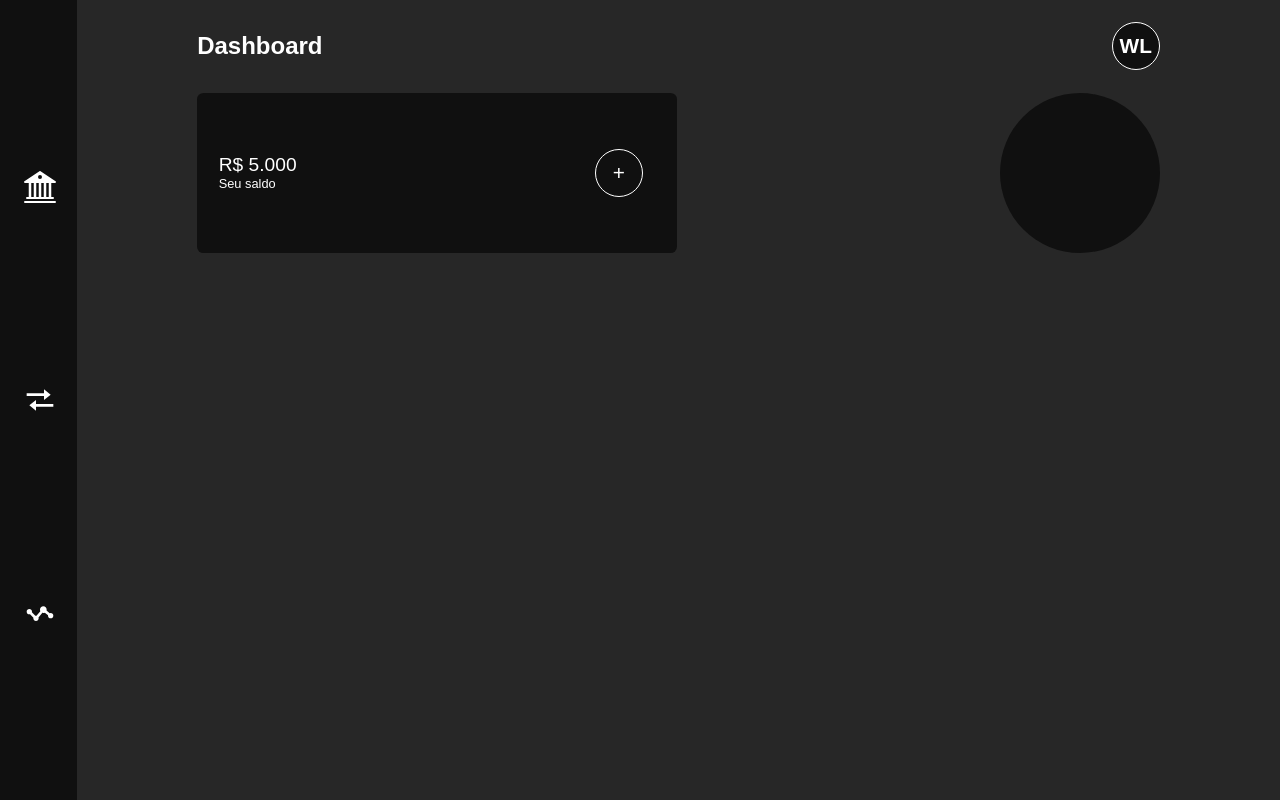
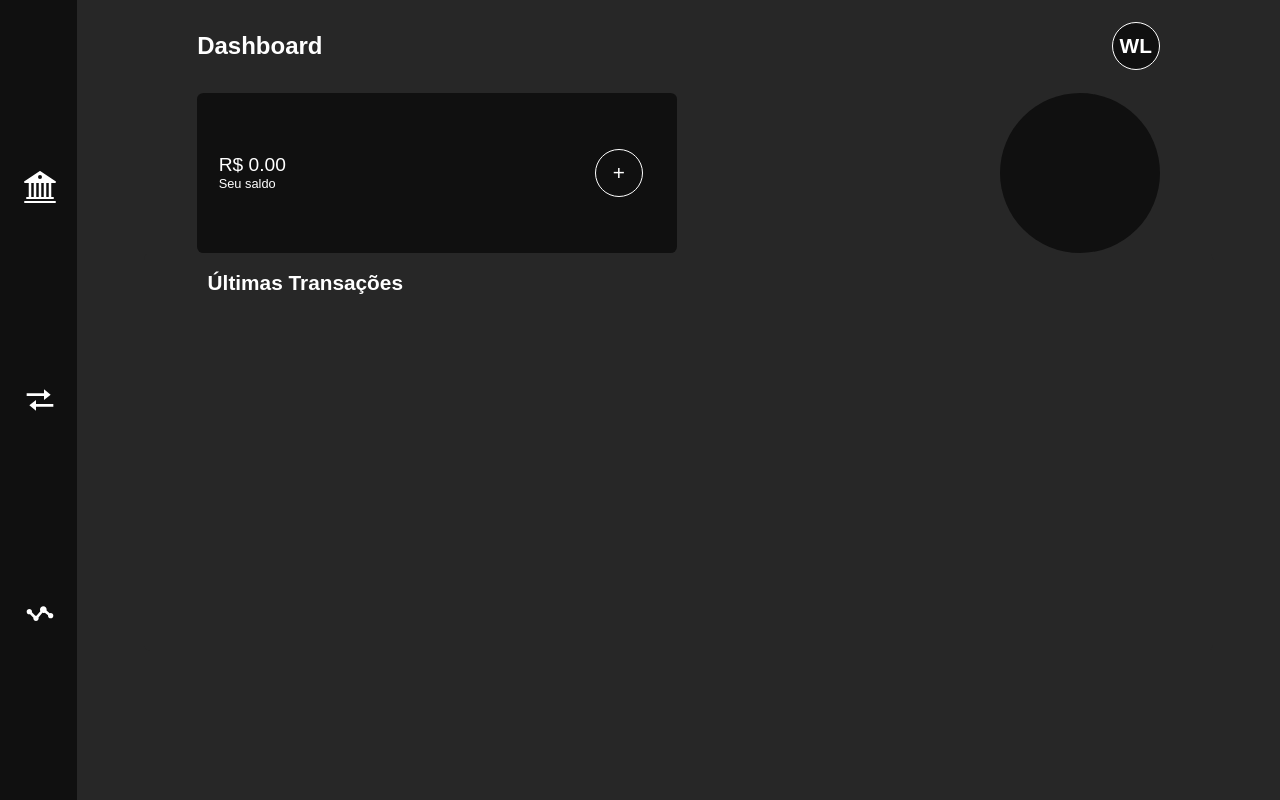
Before and after one commit to renovatt/tree-app, a React (Create React App) app: page / in a window 1280 px wide. Built offline with nearby package versions, Linux system fonts and the light colour scheme.

Commit message:
feat: dastables created and itemlist, app logic

```diff
--- a/src/App.jsx
+++ b/src/App.jsx
@@ -8,6 +8,37 @@ import { Stats } from './components/Stats';
 
 
 function App() {
+  const dataBase = localStorage.getItem("transactions")
+  const [transactionsList, setTransactionsList] = React.useState(
+    dataBase ? JSON.parse(dataBase) : []
+  )
+
+  const [earn, setEarn] = React.useState(0)
+  const [spent, setSpent] = React.useState(0)
+  const [wallet, setWallet] = React.useState(0)
+
+  React.useEffect(() => {
+    const amountEarn = transactionsList
+      .filter(item => item.type === 'earn')
+      .map(transactions => Number(transactions.amount))
+    const amountSpent = transactionsList
+      .filter(item => item.type === 'spent')
+      .map(transactions => Number(transactions.amount))
+
+    const earnSum = amountEarn.reduce((acc, cur) => acc + cur, 0).toFixed(2)
+    const spentSum = amountSpent.reduce((acc, cur) => acc + cur, 0).toFixed(2)
+    const total = Math.abs(earnSum - spentSum).toFixed(2)
+
+    setEarn(earnSum)
+    setSpent(spentSum)
+    setWallet(`${Number(earnSum) < Number(spentSum) ? "-" : ''} R$ ${total} `)
+  }, [transactionsList])
+
+  const handleAddition = (transaction) => {
+    const updatedTransactionsList = [...transactionsList, transaction]
+    setTransactionsList(updatedTransactionsList)
+    localStorage.setItem("transactions", JSON.stringify(updatedTransactionsList))
+  }
   return (
     <>
       <GlobalStyled />
@@ -17,8 +48,13 @@ function App() {
           <main className='AppBody'>
             <Routes>
               <Route path='/' element={
-                <Dashboard />
-              } />
+                <Dashboard
+                  earn={earn}
+                  spent={spent}
+                  wallet={wallet}
+                  handleAddition={handleAddition}
+                  transactionsList={transactionsList}
+                />} />
               <Route path='/transactions' element={<Transactions />} />
               <Route path='/stats' element={<Stats />} />
             </Routes>
--- a/src/components/Dashboard/index.jsx
+++ b/src/components/Dashboard/index.jsx
@@ -1,8 +1,11 @@
 import React from 'react'
 import { PreviewCashCard } from '../PreviewCashCard'
+import { DashTable } from '../Tables/DashTable'
 import * as S from './style'
 
-export const Dashboard = () => {
+export const Dashboard = ({
+  earn, spent, wallet, handleAddition, transactionsList
+}) => {
   return (
     <S.Container>
       <S.Header>
@@ -11,11 +14,12 @@ export const Dashboard = () => {
       </S.Header>
       <S.Content>
         <S.PreviewCash>
-          <PreviewCashCard text={"Seu saldo"} value={'5.000'}/>
+          <PreviewCashCard text={"Seu saldo"} value={wallet} />
           <S.Add>+</S.Add>
         </S.PreviewCash>
         <S.PreviewGraph></S.PreviewGraph>
       </S.Content>
+      <DashTable transactionsList={transactionsList} />
     </S.Container>
   )
 }
--- a/src/components/PreviewCashCard/index.jsx
+++ b/src/components/PreviewCashCard/index.jsx
@@ -7,7 +7,7 @@ export const PreviewCashCard = ({ value, text, svg }) => {
             <S.Card>
                 {svg}
                 <S.Content>
-                    <S.Value>R$ {value}</S.Value>
+                    <S.Value>{value}</S.Value>
                     <S.Text>{text}</S.Text>
                 </S.Content>
             </S.Card>
--- /dev/null
+++ b/src/components/Tables/DashTable/index.jsx
@@ -0,0 +1,30 @@
+import React from 'react'
+import { ItemListTables } from '../ItemListTables'
+import { TfiStatsUp } from 'react-icons/tfi'
+import { TfiStatsDown } from 'react-icons/tfi'
+import * as S from './style'
+
+export const DashTable = ({ transactionsList }) => {
+    return (
+        <S.Container>
+            <S.Header>
+                <S.Desc>Últimas Transações</S.Desc>
+            </S.Header>
+
+            <S.Table>
+                {transactionsList && transactionsList.map((list, index) => (
+                    <ItemListTables
+                        key={index}
+                        resume={list.resume}
+                        amount={list.amount}
+                        date={list.date}
+                        color={list.type === 'earn' ? "#22c55e" : "#ef4444"}
+                        svg={list.type === 'earn' ?
+                            <TfiStatsUp /> : <TfiStatsDown />
+                        }
+                    />
+                ))}
+            </S.Table>
+        </S.Container>
+    )
+}
--- /dev/null
+++ b/src/components/Tables/DashTable/style.jsx
@@ -0,0 +1,52 @@
+import styled from "styled-components";
+
+export const Container = styled.div`
+    display: flex;
+    justify-content: flex-start;
+    flex-direction: column;
+    align-items: center;
+    height: 24.9rem;
+    width: 88.9%;
+    border-radius: .4rem;
+    background-color: #272727;
+`
+
+export const Header = styled.div`
+    display: flex;
+    align-items: center;
+    justify-content: start;
+    height: 3rem;
+    width: 100%;
+    border-radius: .4rem;
+    margin: .4rem;
+    padding: 0 3rem;
+`
+
+export const Desc = styled.h3`
+    text-align: center;
+    color: #fff;
+    font-size: 1.3rem;
+    padding: 1rem;
+`
+
+export const Table = styled.div`
+    display: flex;
+    justify-content: flex-start;
+    align-items: center;
+    flex-direction: column-reverse;
+    overflow-y: scroll;
+    overflow-x: hidden;
+    width: 95%;
+
+    ::-webkit-scrollbar{
+        width: 6px;
+    }
+    ::-webkit-scrollbar-track{
+        background-color: #27272a;
+        border-radius: .4rem;
+    }
+    ::-webkit-scrollbar-thumb{
+        background: #101010;
+        border-radius: .4rem;
+    }
+`
--- /dev/null
+++ b/src/components/Tables/ItemListTables/index.jsx
@@ -0,0 +1,17 @@
+import React from 'react'
+import * as S from './style'
+
+export const ItemListTables = ({ resume, amount, date, svg, color }) => {
+    return (
+        <S.Container>
+            <S.ContentLeft>
+                <S.Icon color={color}>{svg}</S.Icon>
+                <S.Item>{resume}</S.Item>
+            </S.ContentLeft>
+            <S.ContentRight>
+                <S.Date>{date}</S.Date>
+                <S.Amount color={color}>R$ {amount}</S.Amount>
+            </S.ContentRight>
+        </S.Container>
+    )
+}
--- /dev/null
+++ b/src/components/Tables/ItemListTables/style.jsx
@@ -0,0 +1,70 @@
+import styled from "styled-components"
+
+export const Container = styled.div`
+width: 95%;
+height: 4rem;
+border-radius: .4rem;
+margin: .1rem;
+
+display: flex;
+align-items: center;
+justify-content: space-between;
+background: #101010;
+`
+
+export const ContentLeft = styled.div`
+    display: flex;
+    align-items: center;
+    justify-content: center;
+    height: 4rem;
+    width: 8rem;
+    padding-left: .8rem;
+`
+
+export const Icon = styled.div`
+display: flex;
+justify-content: center;
+text-align: center;
+background: ${(props) => props.color};
+border-radius: 50%;
+margin: .4rem;
+
+svg{
+    width: 2rem;
+    height: 2rem;
+    padding: .4rem;
+    color: #000;
+}
+`
+
+export const Item = styled.h3`
+text-align: start;
+color: #fff;
+font-size: .8rem;
+width: 10rem;
+`
+
+export const ContentRight = styled.div`
+    display: flex;
+    align-items: center;
+    justify-content: center;
+    flex-direction: column;
+    height: 4rem;
+    padding-right: .8rem;
+`
+
+export const Date = styled.span`
+text-align: end;
+color: #ccc;
+font-size: .6rem;
+font-weight: bold;
+width: 10rem;
+`
+
+export const Amount = styled.h3`
+text-align: end;
+color: #fff;
+color: ${(props)=> props.color};
+font-size: 1.5rem;
+width: 10rem;
+`
```
